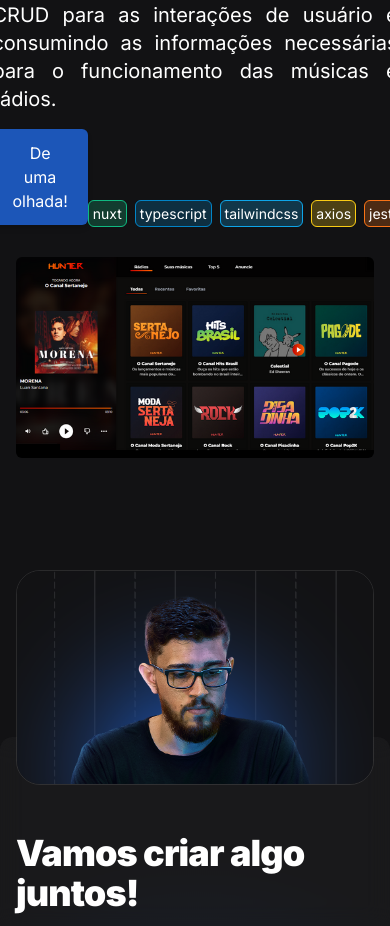
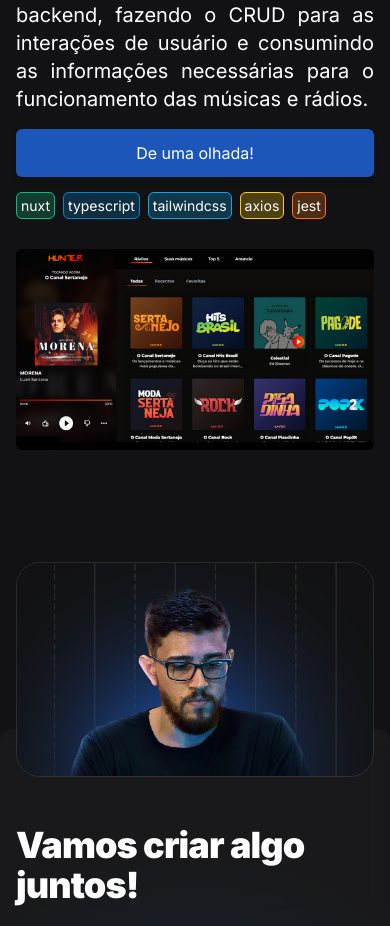
Before and after one commit to lucasrpribeiro/lucasribeiro.dev, an Astro site: page / in a window 390 px wide. Shown: the part 3465-4391 px from the top of the page. Built offline with nearby package versions, Linux system fonts and the light colour scheme; Astro itself is replaced by a stand-in of ours.

Commit message:
fix: samll bug

```diff
--- a/src/components/vue/MyPortfolio.vue
+++ b/src/components/vue/MyPortfolio.vue
@@ -155,7 +155,9 @@ const projects = [
                   <p class="text-justify text-xl 2xl:text-2xl">
                     {{ proj.description }}
                   </p>
-                  <section class="flex items-end justify-between">
+                  <section
+                    class="flex flex-col lg:flex-row lg:items-end justify-between gap-4"
+                  >
                     <TheButton :link="proj.url">De uma olhada!</TheButton>
                     <ul class="flex flex-row items-center gap-2">
                       <li v-for="lang in proj.langs" :key="lang">
```
